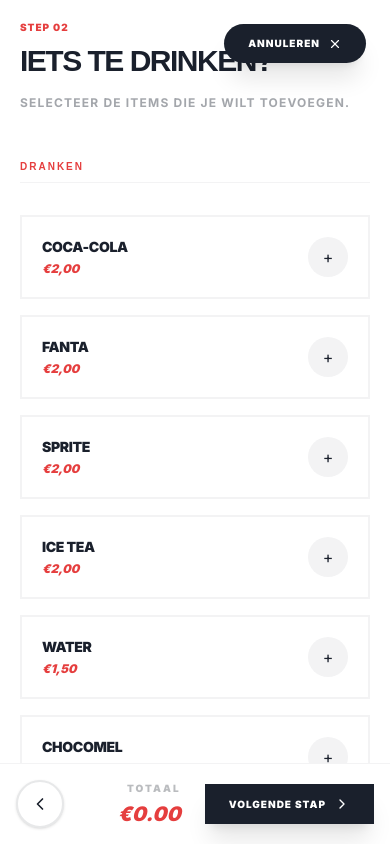
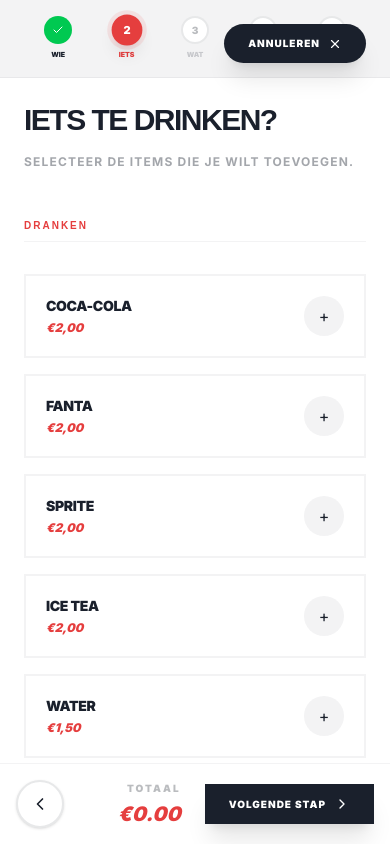
Before and after one commit to maximetdoucet-glitch/Cafeteria-De-Fest, a Next.js app: page /order in a window 390 px wide. Both pictures are taken after a click on the button "CONTINUEER MET GOOGLE". Built offline with nearby package versions, Linux system fonts and the light colour scheme.

Commit message:
design: implement 5-step mobile progress indicator and optimize phone ordering layout

```diff
--- a/src/app/order/page.tsx
+++ b/src/app/order/page.tsx
@@ -95,8 +95,40 @@ export default function OrderPage() {
       </div>
 
       {/* Main Content Area */}
-      <div className="flex-1 h-full flex flex-col bg-white relative bg-white">
-        <div className="flex-1 overflow-y-auto p-5 md:p-12 pb-32">
+      <div className="flex-1 h-full flex flex-col bg-white relative">
+        {/* Mobile Progress Bar - Only visible on mobile */}
+        <div className="md:hidden flex items-center justify-between px-6 py-4 bg-brand-charcoal/5 border-b border-brand-charcoal/5 shrink-0">
+          {steps.map((s, idx) => (
+            <div key={s.id} className="flex flex-col items-center gap-1.5 flex-1 relative">
+              {/* Connector Line */}
+              {idx < steps.length - 1 && (
+                <div className="absolute top-3.5 left-1/2 w-full h-[2px] bg-brand-charcoal/5 -z-10">
+                  <motion.div
+                    initial={{ width: "0%" }}
+                    animate={{ width: idx < currentStepIndex ? "100%" : "0%" }}
+                    className="h-full bg-green-500"
+                  />
+                </div>
+              )}
+
+              <div className={`w-7 h-7 rounded-full flex items-center justify-center font-black text-[10px] transition-all duration-300 ${
+                idx < currentStepIndex ? "bg-green-500 text-white" :
+                idx === currentStepIndex ? "bg-brand-red text-white scale-110 shadow-lg ring-4 ring-brand-red/10" :
+                "bg-white border-2 border-brand-charcoal/10 text-brand-charcoal/30"
+              }`}>
+                {idx < currentStepIndex ? <Check size={12} /> : idx + 1}
+              </div>
+              <span className={`text-[7px] uppercase font-black transition-colors text-center ${
+                idx === currentStepIndex ? "text-brand-red" :
+                idx < currentStepIndex ? "text-brand-charcoal" : "text-brand-charcoal/20"
+              }`}>
+                {s.label.split(' ')[0]}
+              </span>
+            </div>
+          ))}
+        </div>
+
+        <div className="flex-1 overflow-y-auto p-6 md:p-12 pb-32">
           <AnimatePresence mode="wait">
             {step === 'identity' && (
               <motion.div
@@ -106,7 +138,7 @@ export default function OrderPage() {
                 exit={{ opacity: 0, x: -20 }}
                 className="max-w-md"
               >
-                <span className="text-[10px] font-black uppercase tracking-widest text-brand-red mb-2 block">Step 01</span>
+                <span className="hidden md:block text-[10px] font-black uppercase tracking-widest text-brand-red mb-2 block">Step 01</span>
                 <h3 className="text-3xl md:text-4xl font-black text-brand-charcoal uppercase tracking-tighter mb-8">{t('order.step.identity')}</h3>
 
                 <div className="space-y-6">
@@ -150,7 +182,7 @@ export default function OrderPage() {
                 animate={{ opacity: 1, x: 0 }}
                 exit={{ opacity: 0, x: -20 }}
               >
-                <span className="text-[10px] font-black uppercase tracking-widest text-brand-red mb-2 block">
+                <span className="hidden md:block text-[10px] font-black uppercase tracking-widest text-brand-red mb-2 block">
                   {step === 'drinks' ? 'Step 02' : step === 'food' ? 'Step 03' : 'Step 04'}
                 </span>
                 <h3 className="text-3xl md:text-4xl font-black text-brand-charcoal uppercase tracking-tighter mb-4">{t(`order.step.${step}`)}</h3>
@@ -218,7 +250,7 @@ export default function OrderPage() {
                 exit={{ opacity: 0, scale: 0.95 }}
                 className="max-w-xl"
               >
-                <span className="text-[10px] font-black uppercase tracking-widest text-brand-red mb-2 block">Step 05</span>
+                <span className="hidden md:block text-[10px] font-black uppercase tracking-widest text-brand-red mb-2 block">Step 05</span>
                 <h3 className="text-4xl font-black text-brand-charcoal uppercase tracking-tighter mb-4">{t('order.step.confirm')}</h3>
 
                 <div className="bg-white border-2 border-brand-charcoal shadow-xl p-8 mb-8 relative overflow-hidden">
```
